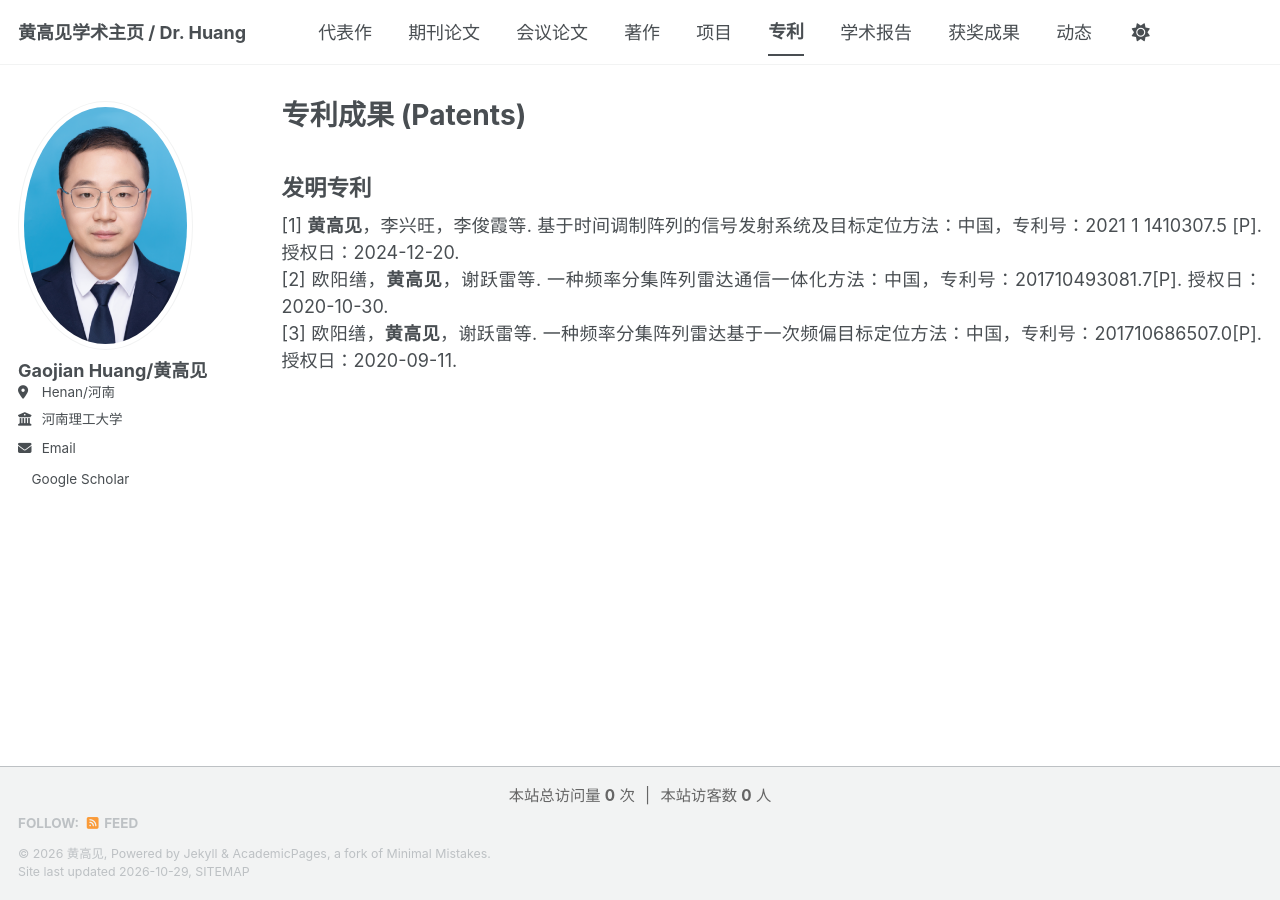
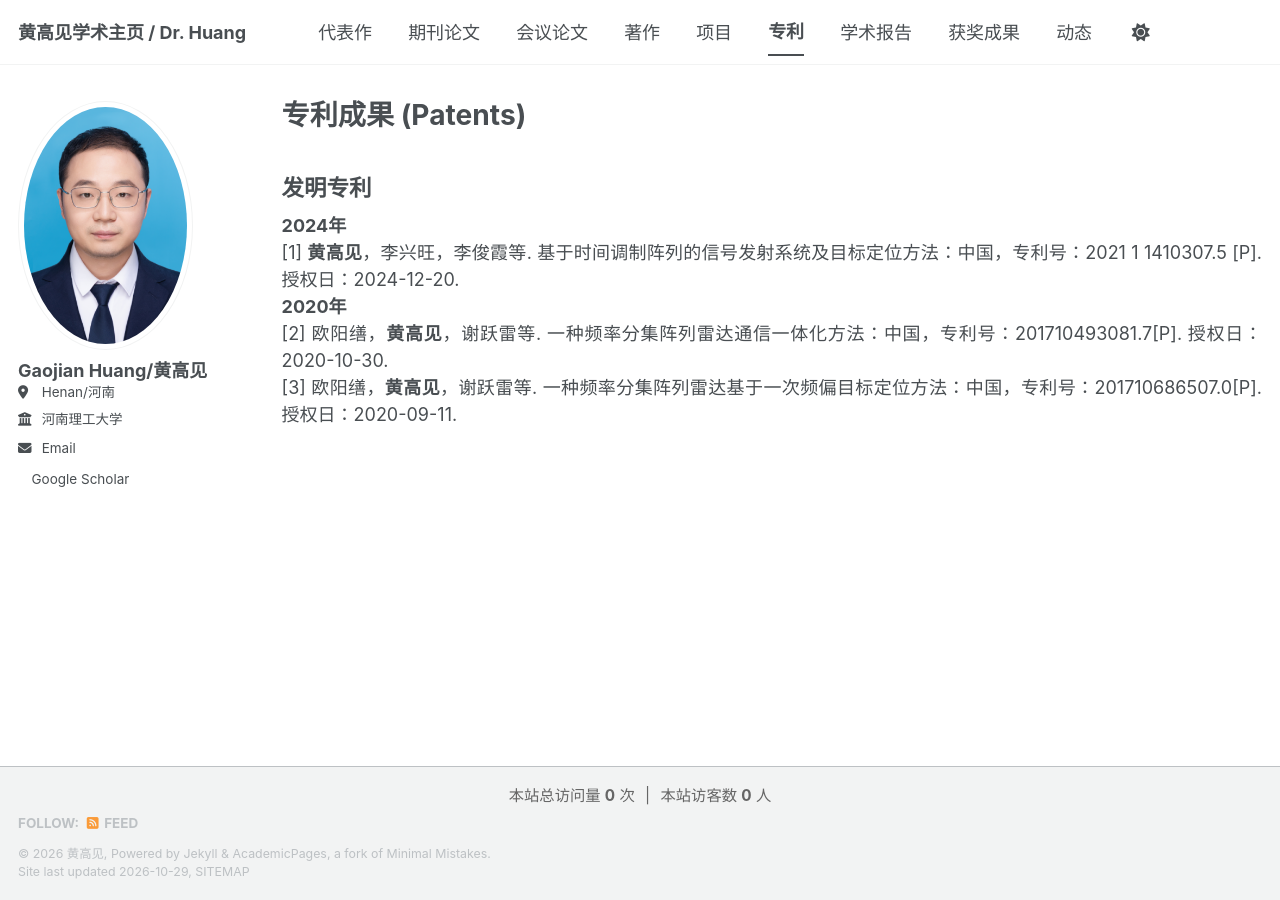
Before and after one commit to Gaojian-Huang/Gaojian-Huang.github.io, a Jekyll site: the page built from _pages/patents.md, in a window 1280 px wide. Built offline with Jekyll 4.4.1, drawn with Linux system fonts in a browser that asks for light colours; a script bundle is joined from its source files by our own code; a style sheet for code colours, icons or effects is not loaded.

Commit message:
Update patents.md

```diff
--- a/_pages/patents.md
+++ b/_pages/patents.md
@@ -7,7 +7,9 @@ author_profile: true
 
 ## 发明专利
 <div style="text-align: justify;">
+<strong>2024年</strong> <br>
 [1] <strong>黄高见</strong>，李兴旺，李俊霞等. 基于时间调制阵列的信号发射系统及目标定位方法：中国，专利号：2021 1 1410307.5 [P]. 授权日：2024-12-20. <br>
+<strong>2020年</strong> <br>
 [2] 欧阳缮，<strong>黄高见</strong>，谢跃雷等. 一种频率分集阵列雷达通信一体化方法：中国，专利号：201710493081.7[P]. 授权日：2020-10-30. <br>
 [3] 欧阳缮，<strong>黄高见</strong>，谢跃雷等. 一种频率分集阵列雷达基于一次频偏目标定位方法：中国，专利号：201710686507.0[P]. 授权日：2020-09-11. <br>
 </div>
```
